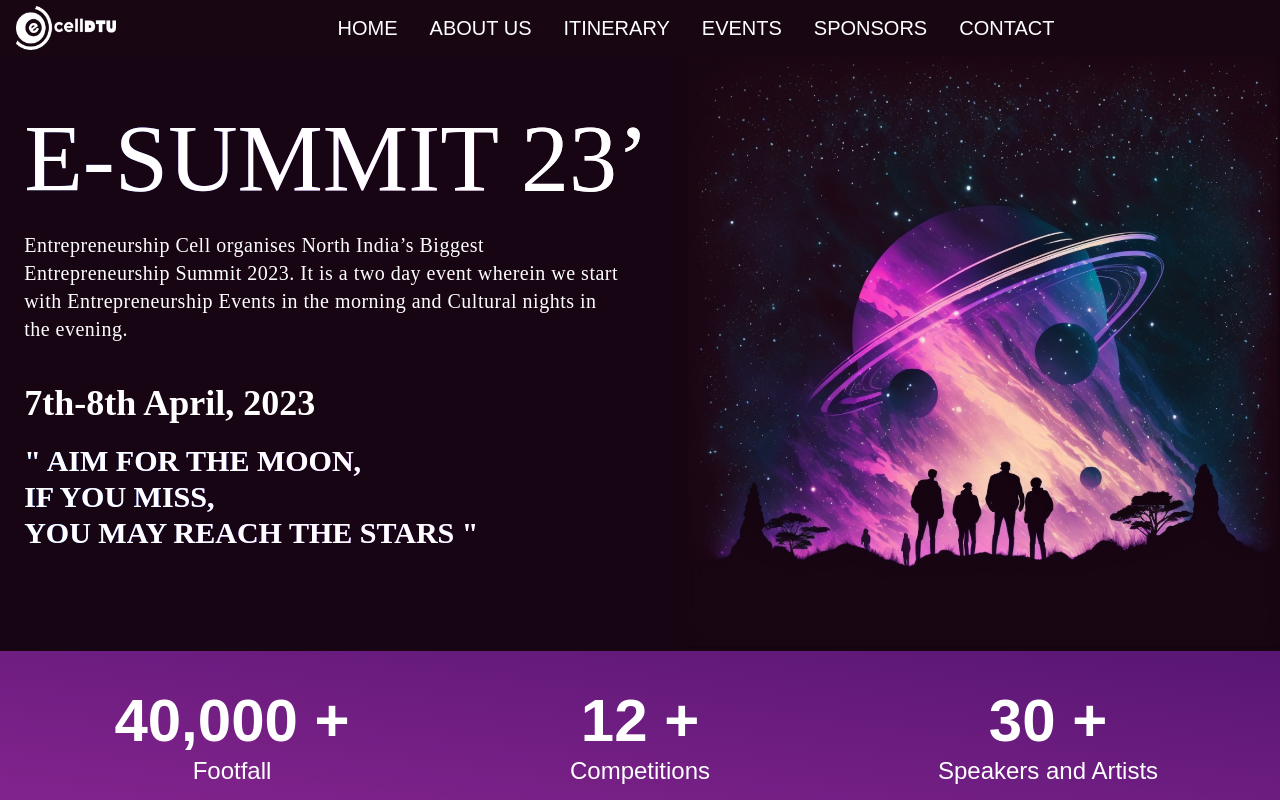
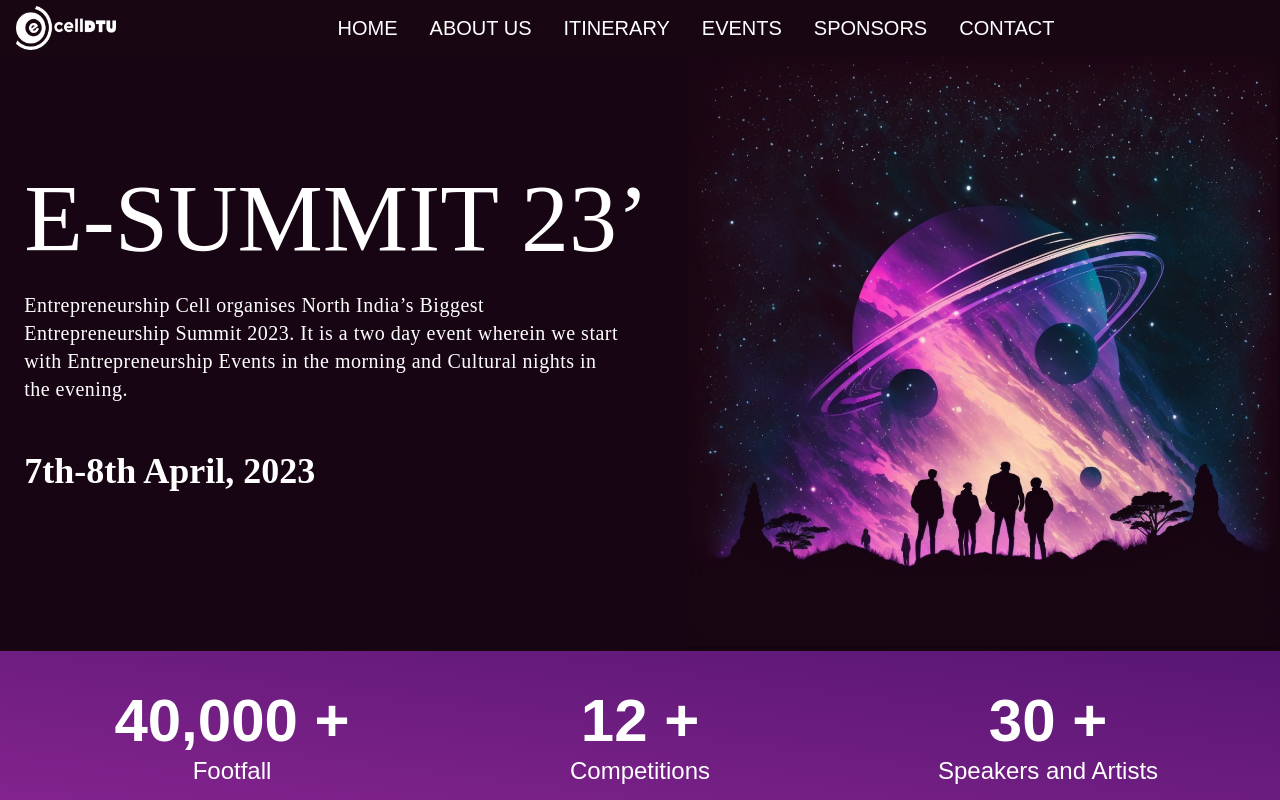
Before and after one commit to ecelldtu/esummit, a Next.js app: page / in a window 1280 px wide. Shown: the top 800 px of the page. Built offline with nearby package versions, Linux system fonts and the light colour scheme.

Commit message:
esummit text change

```diff
--- a/pages/screens/home.jsx
+++ b/pages/screens/home.jsx
@@ -24,7 +24,7 @@ function Home() {
             ">
               <div className="h-[150px] "></div>
 
-              <h1 className="font-extrabold-poppins  text-transparent text-8xl bg-clip-text bg-gradient-to-r from-blue-500 via-purple-500 to-red-100 text-white pl ease-in duration-200">
+              <h1 className="font-extrabold-poppins   text-8xl text-white pl ease-in duration-200">
                 E-SUMMIT 23’
               </h1>
               <motion.p
@@ -40,8 +40,7 @@ function Home() {
               className=" font-poppins mt-10 text-2xl lg:text-4xl hover:text-pink font-bold text-white ease-in duration-200">
                 7th-8th April, 2023
               </motion.h4>
-              <motion.h4  variants={TextVariant(0.8)} className=" font-poppins  text-transparent bg-clip-text bg-gradient-to-r from-blue-500 via-purple-500 to-pink-500 mt-10 text-xl mt-5 lg:text-3xl hover:text-pink font-bold text-white ease-in duration-200">&quot; AIM FOR THE MOON,
-              <br></br>IF YOU MISS,<br></br> YOU MAY REACH THE STARS &quot;</motion.h4>
+
               <div className="h-[150px]"></div>
             </motion.div>
           </div>
@@ -118,3 +117,6 @@ function Home() {
 }
 
 export default Home;
+
+// <motion.h4  variants={TextVariant(0.8)} className=" font-poppins  text-transparent bg-clip-text bg-gradient-to-r from-blue-500 via-purple-500 to-pink-500 mt-10 text-xl mt-5 lg:text-3xl hover:text-pink font-bold text-white ease-in duration-200">&quot; AIM FOR THE MOON,
+//               <br></br>IF YOU MISS,<br></br> YOU MAY REACH THE STARS &quot;</motion.h4>
```
Also changed, not shown: 1 other file (tests, documents, lock files or other folders).
